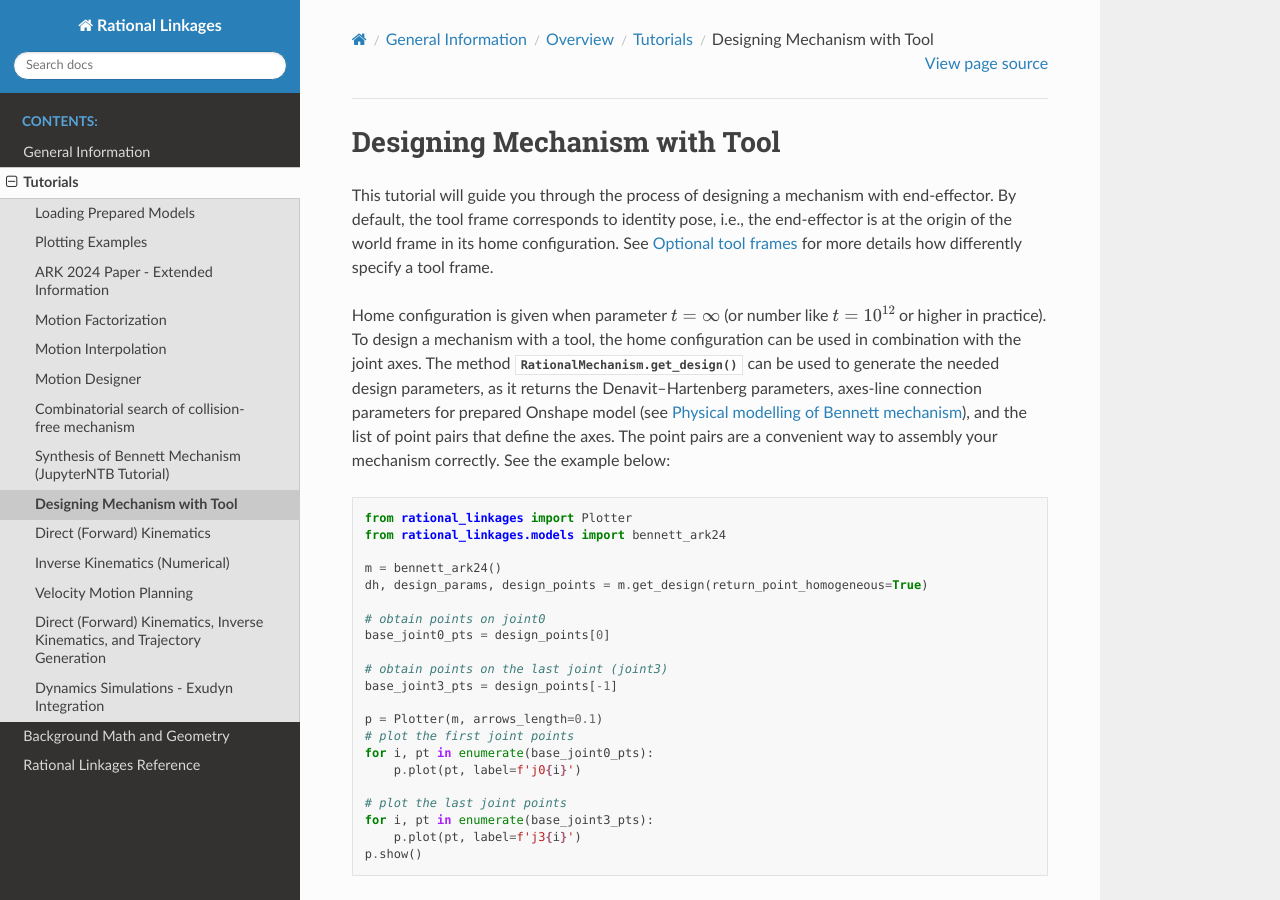
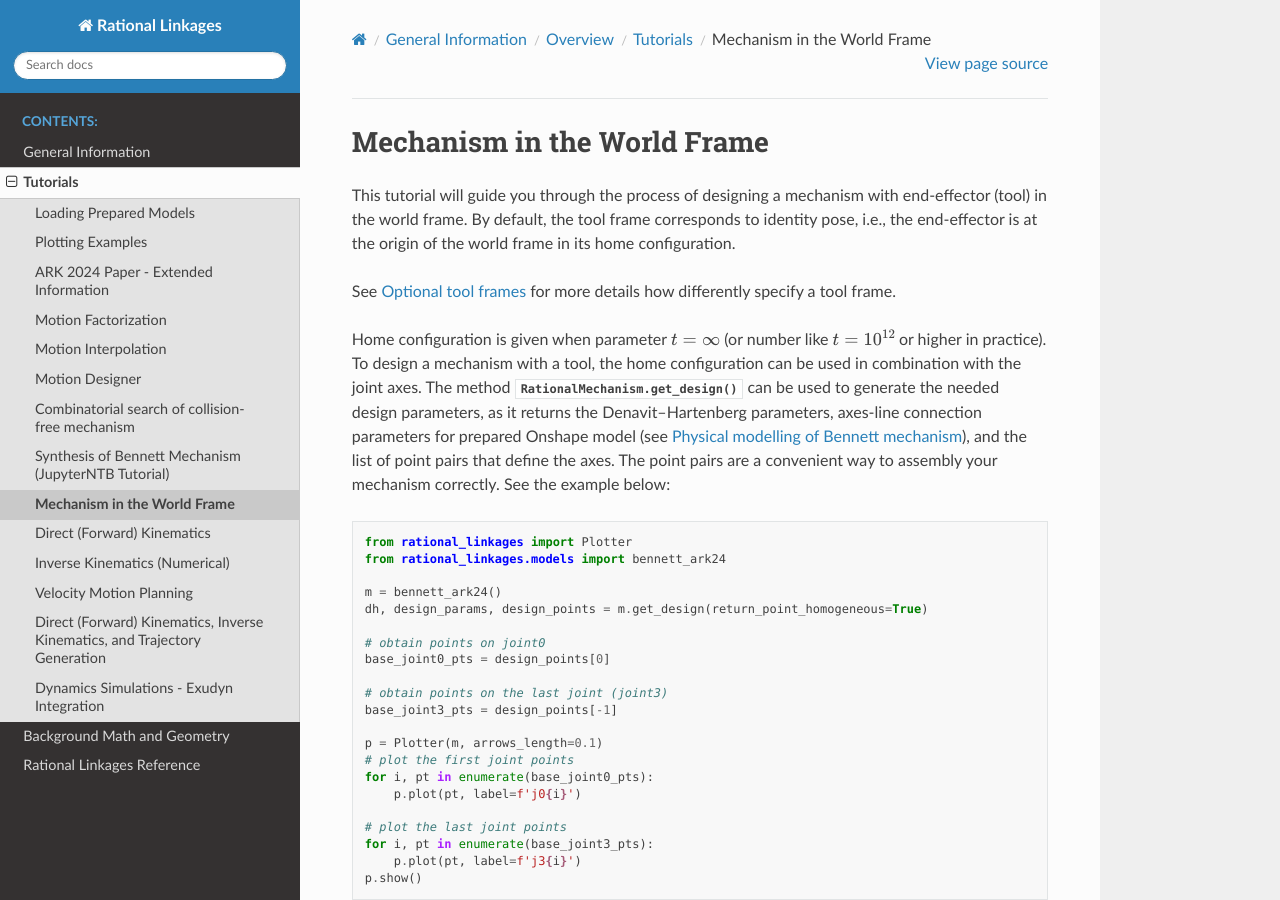
Before and after one commit to hucik14/rational-linkages, a Sphinx documentation site: the page built from docs/source/tutorials/mechanism_with_tool.rst, in a window 1280 px wide and 900 px high. Built offline with Sphinx 7.4.7 and the Read the Docs theme 3.1.0, drawn with Linux system fonts in a browser that asks for light colours; some of the changed text lies outside the part shown.

Commit message:
updates to docs

```diff
--- a/docs/source/tutorials/mechanism_with_tool.rst
+++ b/docs/source/tutorials/mechanism_with_tool.rst
@@ -1,9 +1,12 @@
-Designing Mechanism with Tool
-=============================
+Mechanism in the World Frame
+============================
 
-This tutorial will guide you through the process of designing a mechanism with end-effector. By default,
+This tutorial will guide you through the process of designing a mechanism with end-effector (tool)
+in the world frame. By default,
 the tool frame corresponds to identity pose, i.e., the end-effector is at the origin of the world frame
-in its home configuration. See :ref:`alternative_tools` for more details how differently specify a tool frame.
+in its home configuration.
+
+See :ref:`alternative_tools` for more details how differently specify a tool frame.
 
 Home configuration is given when parameter :math:`t=\infty` (or number like :math:`t=10^{12}` or higher in practice).
 To design a mechanism with a tool, the home configuration can be used in combination with the joint axes. The method
@@ -66,6 +69,6 @@ and therefore the number of joints and links is variable.
 The joint axes :math:`\mathbf{h}_i` and :math:`\mathbf{k}_i` correspond to the dual quaterionions defined in
 the :ref:`motions_and_factorization` section. Physically, these mechanism create :class:`.LineSegment` objects, i.e.
 a polyline that connects the physical realization of the joint-link segments. For 4R mechanism, there are
-8 segments :math:`\mathbf{s}_{0..7}`. The attribute :code:`.RationalMechanism.segments` then keeps the naming
+8 segments :math:`\mathbf{s}_{0..7}`. The attribute :code:`RationalMechanism.segments` then keeps the naming
 as base link is :math:`\mathbf{l}_{00}`, first joint of right factorization is :math:`\mathbf{j}_{00}`, while
 the first joint of the left factorization is :math:`\mathbf{j}_{10}`, etc. The last link is :math:`\mathbf{l}_{12}`.
--- a/docs/source/tutorials/motion_designer.rst
+++ b/docs/source/tutorials/motion_designer.rst
@@ -1,7 +1,7 @@
 Motion Designer
 ===============
 
-The :class:`.MotionDesigner` is an interactive tool for designing rational motions (and
+The :class:`.MotionDesigner()` is an interactive tool for designing rational motions (and
 corresponding linkages) for a given task, i.e., a set of poses or points.
 
 It is a part of the Rational Linkages package, using Qt6 backend for the GUI. There are four methods
--- a/docs/source/tutorials/motion_factorization.rst
+++ b/docs/source/tutorials/motion_factorization.rst
@@ -5,7 +5,7 @@ Motion Factorization
 
 This tutorial demonstrates how to use the method
 :meth:`.MotionFactorization.factorize()`
-and related class :class:`.FactorizationProvider` to factorize a rational motion,
+and related class :class:`.FactorizationProvider()` to factorize a rational motion,
 as described by :footcite:t:`Hegeds2012` and :footcite:p:`Hegeds2013`.
 
 The theory behind the motion factorization is described in section
@@ -14,7 +14,7 @@ The theory behind the motion factorization is described in section
 For better **computational stability**, it is recommended (but not necessary) to use
 rational dual quaternions, constructed using the method
 :meth:`.DualQuaternion.as_rational()`, which will take the input and applies Sympy's
-`Rational` function to each element of the give 8-vector array.
+``Rational`` function to each element of the give 8-vector array.
 
 
 Factorization of planar 4-bar
```
